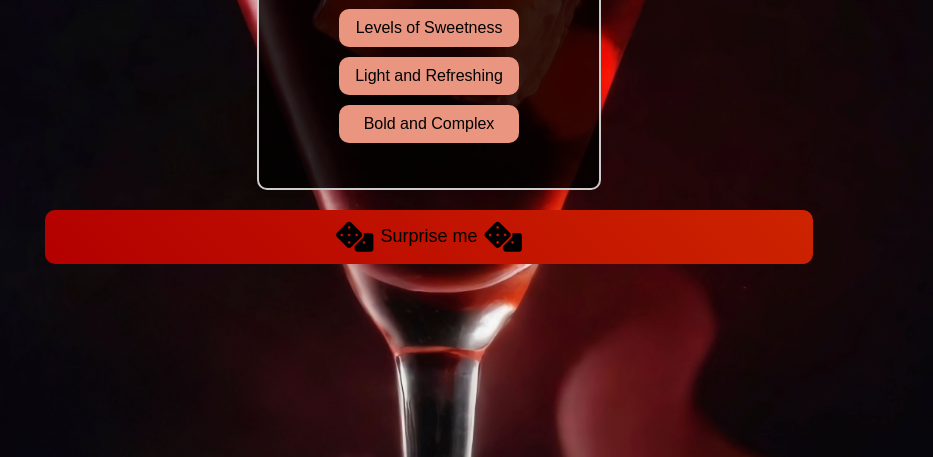
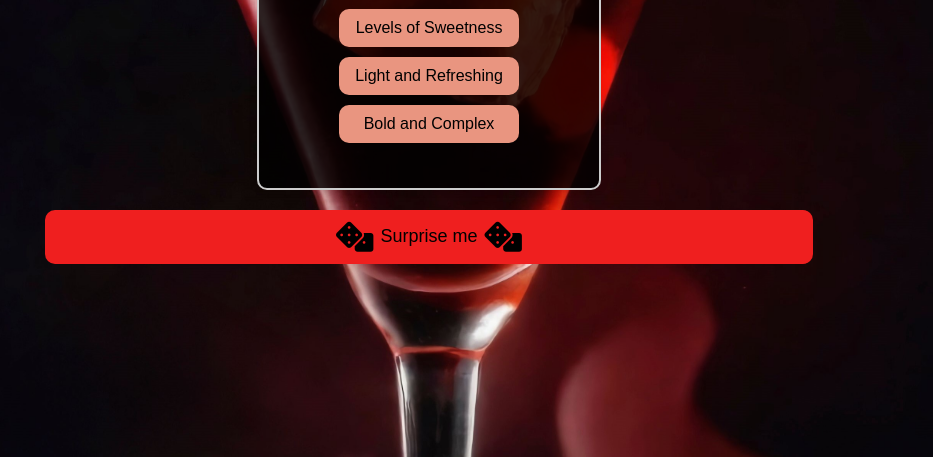
Before and after one commit to GNtrazios/MatchandTaste, a website: page public/index.html in a window 1280 px wide. Shown: the part 343-800 px from the top of the page, without its empty margins (211-1144 px from the left). Drawn offline with Linux system fonts and the light colour scheme.

Commit message:
Fix the css

```diff
--- a/public/css/Index_Styles.css
+++ b/public/css/Index_Styles.css
@@ -75,8 +75,8 @@ button:hover {
 
 /* Style for the 'Get Random Cocktail' button with deep red/orange background and lighter hover effect */
 #randomCocktailButton {
-    background: linear-gradient(45deg, #b30000, #ff6600);
-    background-size: 300%;
+    background: #ef1f1f;
+    background-size: 100%;
     width: 60%;
     border: none;
     padding: 12px 20px;
@@ -94,7 +94,7 @@ button:hover {
 }
 
 #randomCocktailButton:hover {
-    background: linear-gradient(45deg, #ff9966, #ffcc66);
+    background: #ef5e5e;
     background-size: 300%;
 }
 
@@ -105,7 +105,7 @@ button:hover {
     left: 0;
     width: 100vw;
     height: 100vh;
-    background-color: rgba(0, 0, 0, 0.2); /* Almost transparent white background */
+    background-color: rgba(0, 0, 0, 0.1); /* Almost transparent white background */
     display: flex;
     align-items: center;
     justify-content: center;
```
